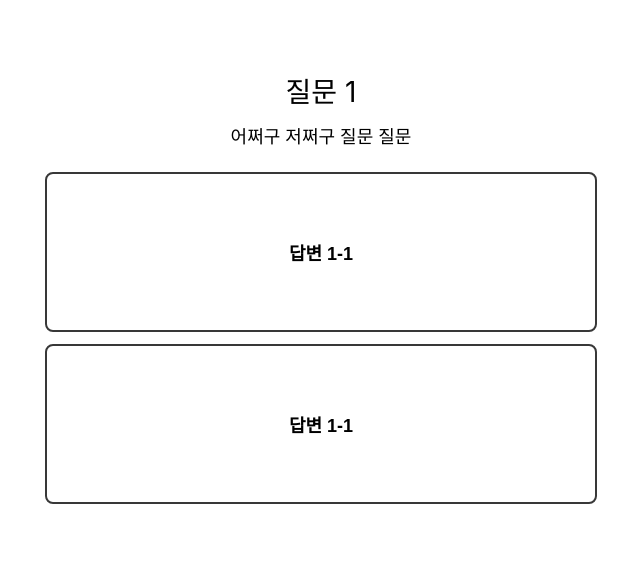
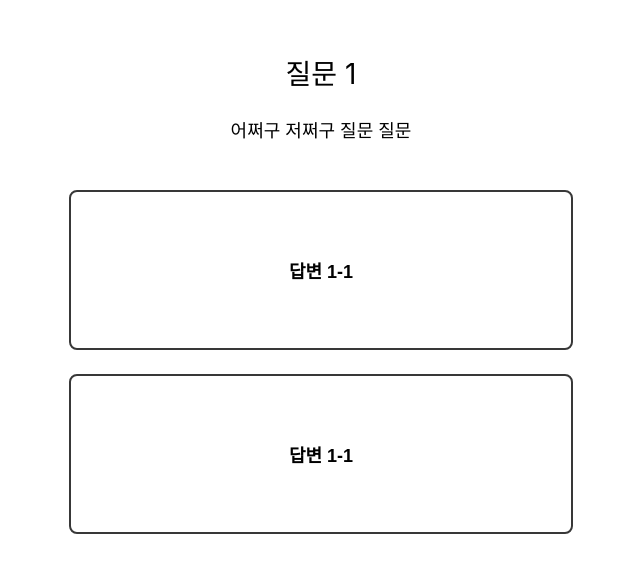
Before and after one commit to nonalcholic/nonalcholic, a React (Create React App) app in the folder client/: page /progress in a window 1280 px wide. Shown: the part 107-680 px from the top of the page, without its empty margins (319-959 px from the left). Built offline with nearby package versions, Linux system fonts and the light colour scheme; no server answers.

Commit message:
Align layout

```diff
--- a/client/src/layout/Progress/Progress.tsx
+++ b/client/src/layout/Progress/Progress.tsx
@@ -30,13 +30,18 @@ const Progress: React.FC<Props> = (props) => {
 
   return (
     <>
-      <span className="title">{currentProgress.question}</span>
-      <span className="description">어쩌구 저쩌구 질문 질문</span>
+      <span className="title" style={{ marginBottom: 24 }}>
+        {currentProgress.question}
+      </span>
+      <span className="description" style={{ marginBottom: 48 }}>
+        어쩌구 저쩌구 질문 질문
+      </span>
       <button
         className="extra-large-button"
         onClick={() => {
           onClickAnswer(currentProgress.choiceA.type);
         }}
+        style={{ marginBottom: 24 }}
       >
         {currentProgress.choiceA.text}
       </button>
--- a/client/src/pages/StartPage.tsx
+++ b/client/src/pages/StartPage.tsx
@@ -6,12 +6,22 @@ const StartPage: React.FC<Props> = (props) => {
   const history = useHistory();
   return (
     <>
+      <span className="title" style={{ marginBottom: 24 }}>
+        카이스트 MBTI
+      </span>
+      <span className="description" style={{ marginBottom: 48 }}>
+        {"유사 과학일수도 아닐수도.\n재미있으면 됐지."}
+      </span>
       <button
         className="large-button"
         onClick={() => history.push("/progress")}
+        style={{ marginBottom: 24 }}
       >
         시작하기
       </button>
+      <span className="hint">
+        {"본 검사는 KAIST의 공식 페이지가 아닌, 졸업생이 제작한 페이지입니다."}
+      </span>
     </>
   );
 };
--- a/client/src/routers/RootRouter.scss
+++ b/client/src/routers/RootRouter.scss
@@ -3,24 +3,34 @@
   align-items: center;
   justify-content: center;
   flex-direction: column;
+  padding: 24px;
+  box-sizing: border-box;
 
-  width: 600px;
+  max-width: 600px;
   height: 100vh;
   margin: 0 auto;
 }
 
 .title {
   font-size: 28px;
-  margin-bottom: 12px;
 }
 .context {
   font-size: 36px;
   font-weight: bold;
-  margin-bottom: 24px;
 }
 .description {
   font-size: 18px;
-  margin-bottom: 24px;
+  white-space: pre-wrap;
+
+  text-align: center;
+}
+
+.hint {
+  font-size: 14px;
+  color: #383838;
+  white-space: pre-wrap;
+
+  text-align: center;
 }
 
 .large-button {
@@ -44,7 +54,6 @@
 .extra-large-button {
   width: calc(100% - 48px);
   height: 160px;
-  margin-bottom: 12px;
   border-radius: 8px;
   border: 2px solid #383838;
   background: transparent;
--- a/client/src/utils/utils.const.ts
+++ b/client/src/utils/utils.const.ts
@@ -1,7 +1,6 @@
 import { QuestionData } from "../redux/interfaces/progressInterface";
 
 export const TOTAL_PROGRESS_NUMBER = 12;
-
 export const QuestionInfo: QuestionData[] = [
   {
     id: 0,
```
